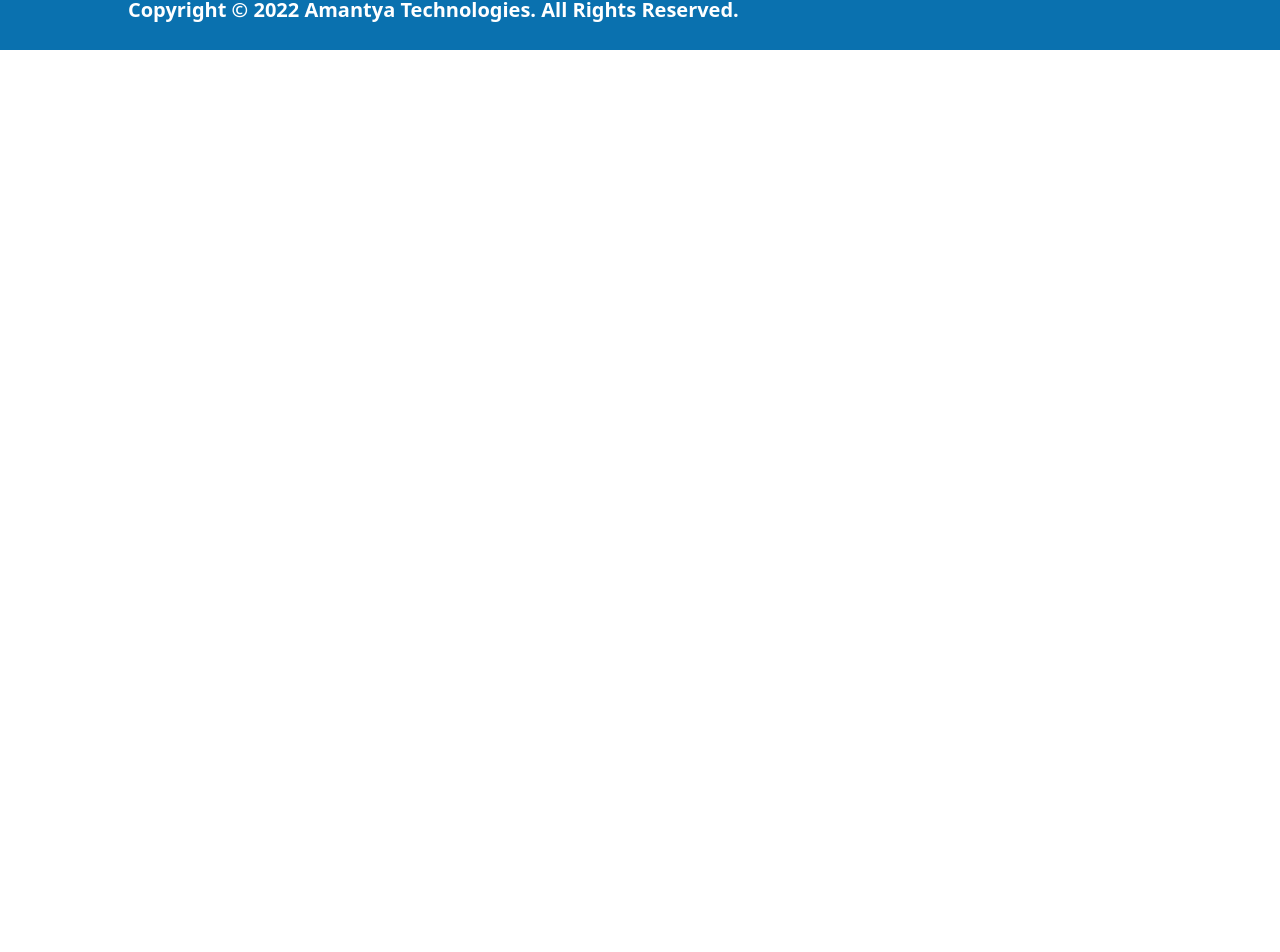
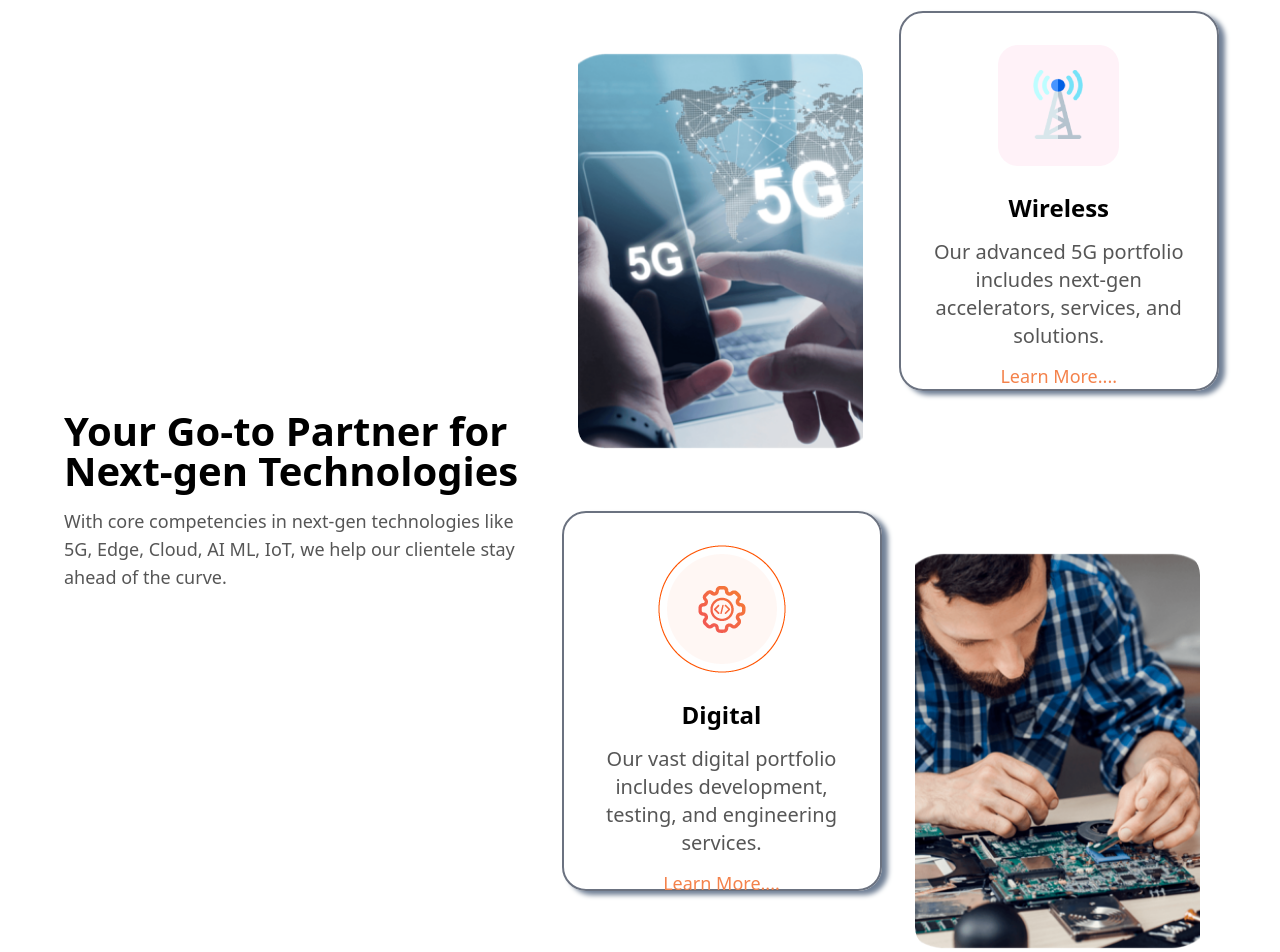
Before and after one commit to sajid1545/amantya_clone, a React (Vite) app: page / in a window 1280 px wide. Shown: the part 668-1620 px from the top of the page. Before the commit the page ends 800 px from the top, so only its background shows below. Built offline with nearby package versions, Linux system fonts and the light colour scheme.

Commit message:
home banner made responsive

```diff
--- a/src/pages/Home/Home/Home.jsx
+++ b/src/pages/Home/Home/Home.jsx
@@ -1,18 +1,13 @@
 import React from 'react';
-import AcceleratorSection from '../AcceleratorSection/AcceleratorSection';
-import Certifications from '../Certifications/Certifications';
 import HomeBanner from '../HomeBanner/HomeBanner';
-import LifeAt from '../LifeAt/LifeAt';
-import Subscribe from '../Subscribe/Subscribe';
-import ThirdBanner from '../ThirdBanner/ThirdBanner';
 import TopSlider from '../TopSlider/TopSlider';
 
 const Home = () => {
 	return (
 		<div>
 			<TopSlider />
-			{/* <HomeBanner />
-			<ThirdBanner />
+			<HomeBanner />
+			{/* <ThirdBanner />
 			<AcceleratorSection />
 			<LifeAt />
 			<Certifications />
--- a/src/pages/Home/HomeBanner/HomeBanner.jsx
+++ b/src/pages/Home/HomeBanner/HomeBanner.jsx
@@ -7,12 +7,12 @@ import man from '../../../assets/images/man.png';
 
 const HomeBanner = () => {
 	return (
-		<div className="w-[90%] mx-auto flex justify-between items-center gap-10 my-20">
+		<div className="w-[90%] mx-auto flex justify-between items-center flex-col sm:flex-row gap-10 my-20">
 			<div className="lg:w-2/4">
-				<h1 className="text-[40px] font-bold leading-10 mb-2">
+				<h1 className="text-[40px] font-bold leading-10 mb-2 text-center sm:text-left">
 					Your Go-to Partner for Next-gen Technologies
 				</h1>
-				<p className="text-[#565656] text-lg mt-4">
+				<p className="text-[#565656] text-lg mt-4 text-center sm:text-left">
 					With core competencies in next-gen technologies like 5G, Edge, Cloud, AI ML, IoT, we help
 					our clientele stay ahead of the curve.
 				</p>
@@ -20,18 +20,18 @@ const HomeBanner = () => {
 
 			{/* // cards */}
 
-			<div className="grid grid-cols-2 gap-5">
+			<div className="grid grid-cols-1 sm:grid-cols-2 gap-20 sm:gap-5">
 				{/* card - 1 */}
 				<div className="block py-10  px-4">
 					<img
 						alt="Signage"
 						src={fiveGBanner}
-						className="h-56 w-full  rounded-bl-3xl rounded-tr-3xl object-cover  sm:h-[400px] sm:w-[370px] "
+						className="w-full  rounded-bl-3xl rounded-tr-3xl object-cover  sm:h-[400px] sm:w-[370px] "
 					/>
 				</div>
 
 				{/* card -2 */}
-				<div className="block h-56 w-full  rounded-bl-3xl rounded-3xl object-cover  sm:h-[380px] sm:w-[320px] border-2 border-gray-500 py-8 px-5 shadow-[6px_4px_5px_0px_#718096]">
+				<div className="block  w-full  rounded-bl-3xl rounded-3xl object-cover  sm:h-[380px] sm:w-[320px] border-2 border-gray-500 py-8 px-5 shadow-[6px_4px_5px_0px_#718096]">
 					<img src={wireless} alt="" className="mx-auto" />
 					<div className="text-center">
 						<h1 className="font-bold mt-6 text-[24px]">Wireless</h1>
@@ -47,7 +47,7 @@ const HomeBanner = () => {
 				</div>
 
 				{/* card -3 */}
-				<div className="block h-56 w-full  rounded-bl-3xl rounded-3xl object-cover  sm:h-[380px] sm:w-[320px] border-2 border-gray-500 py-8 px-5 shadow-[6px_4px_5px_0px_#718096]">
+				<div className="block  w-full  rounded-bl-3xl rounded-3xl object-cover  sm:h-[380px] sm:w-[320px] border-2 border-gray-500 py-8 px-5 shadow-[6px_4px_5px_0px_#718096]">
 					<img src={digital} alt="" className="mx-auto" />
 					<div className="text-center">
 						<h1 className="font-bold mt-6 text-[24px]">Digital</h1>
@@ -67,7 +67,7 @@ const HomeBanner = () => {
 					<img
 						alt="Signage"
 						src={man}
-						className="h-56 w-full  rounded-bl-3xl rounded-tr-3xl object-cover  sm:h-[400px] sm:w-[370px] "
+						className="w-full  rounded-bl-3xl rounded-tr-3xl object-cover  sm:h-[400px] sm:w-[370px] "
 					/>
 				</div>
 			</div>
```
